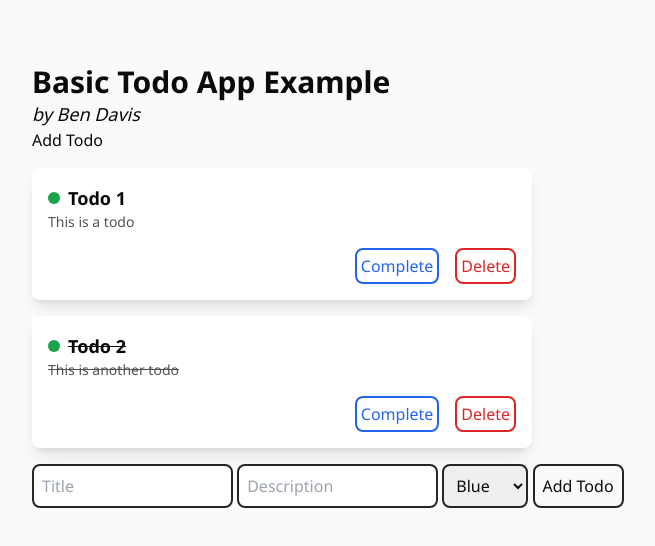
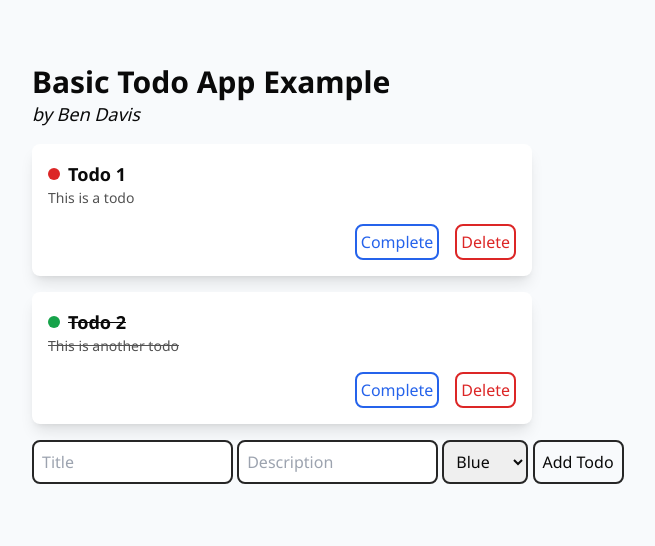
Before and after one commit to bmdavis419/svelte-go-testing, a SvelteKit app in the folder svelte-todos/: page / in a window 1280 px wide. Shown: the top 546 px of the page, without its empty margins (32-687 px from the left). Built offline with nearby package versions, Linux system fonts and the light colour scheme.

Commit message:
color fix

```diff
--- a/svelte-todos/src/routes/+page.svelte
+++ b/svelte-todos/src/routes/+page.svelte
@@ -19,25 +19,10 @@
   <h1 class="text-3xl font-bold font-sans">Basic Todo App Example</h1>
   <h4 class="font-light text-lg italic">by Ben Davis</h4>
 
-  <button
-    on:click={() => {
-      data.todos = [
-        ...data.todos,
-        {
-          id: Math.random(),
-          title: "New Todo",
-          completed: false,
-          description: "This is a new todo",
-          color: "blue",
-        },
-      ];
-    }}>Add Todo</button
-  >
-
   {#each data.todos as todo (todo.id)}
     <div
       class="flex mt-4 bg-white rounded-lg w-[500px] p-4 shadow-lg flex-col"
-      in:fly={{ x: 50, duration: 1000 }}
+      in:fly={{ x: 50, duration: 5000 }}
       out:fly={{ x: 50, duration: 1000 }}
     >
       <h3
@@ -45,7 +30,9 @@
           'line-through'}"
       >
         <span
-          class="w-[12px] h-[12px] rounded-full bg-green-600 inline-block"
+          class="w-[12px] h-[12px] rounded-full inline-block {todo.color ===
+            'blue' && 'bg-blue-600'} {todo.color === 'red' &&
+            'bg-red-600'} {todo.color === 'green' && 'bg-green-600'}"
         />
         <span class="font-bold text-lg">{todo.title}</span>
       </h3>
```
